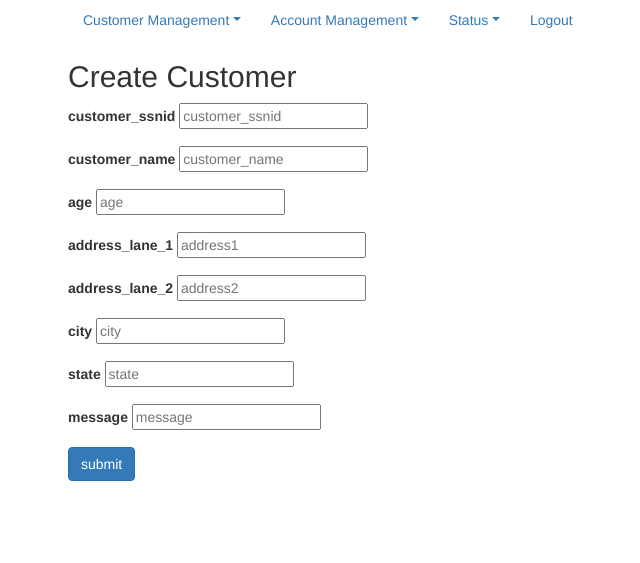
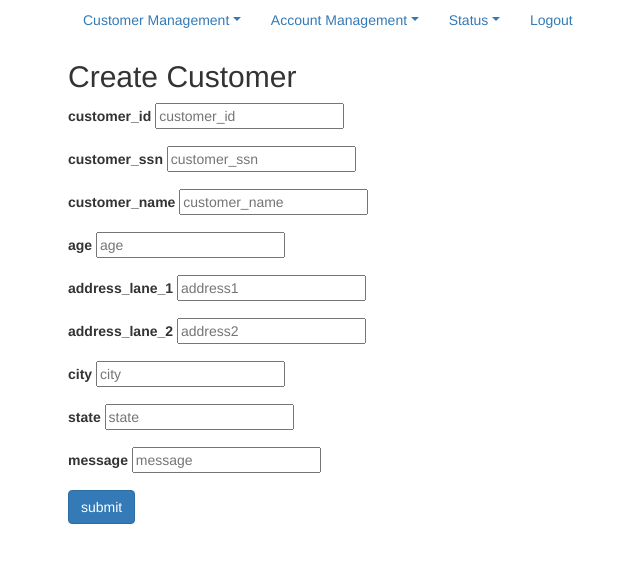
Before and after one commit to jinto-josan/retail_bank, a Flask app: page /create_customer in a window 1280 px wide. Shown: the top 563 px of the page, without its empty margins (17-657 px from the left). Run offline with Flask 2, Linux system fonts and the light colour scheme; some libraries are stand-ins or nearby versions.

Commit message:
finished customer and account

```diff
--- a/application/routes.py
+++ b/application/routes.py
@@ -2,17 +2,19 @@
 To define all the routes
 '''
 from application import app
-from flask import render_template,flash,redirect,request,url_for,jsonify
-from sqlalchemy import and_
+from flask import render_template,flash,redirect,request,url_for
 from sqlalchemy import text
-from application.forms import LoginForm
+from application.forms import LoginForm, CreateAccountForm, DeleteAccountForm, CustomerQueryForm
 from application import db
-from application.db_models import Userstore,Customer
-'''db.drop_all()
-db.create_all()
-db.session.add(Userstore(loginid='executive',password='executive',user_type='E'))
-db.session.add(Userstore(loginid='cashier',password='cashier',user_type='C'))
-db.session.commit()'''
+from application.db_models import Userstore, Customer, Accounts
+import datetime
+# db.session.commit()
+# db.drop_all()
+# db.create_all()
+# db.session.add(Userstore(loginid='executive',password='executive',user_type='E'))
+# db.session.add(Userstore(loginid='cashier',password='cashier',user_type='C'))
+# db.session.commit()
+
 
 @app.route('/',methods = ['GET','POST'])
 @app.route('/login', methods = ['GET', 'POST'])
@@ -30,7 +32,7 @@ def login():
         if len(user_type) == 0:
             flash('Entered Login ID or Password is Wrong !')
         else:
-            if(user_type[0] == 'E'):
+            if user_type[0] == 'E':
                 return redirect(url_for('create_customer'))
             else:
                 return redirect(url_for('cashier'))
@@ -40,10 +42,9 @@ def login():
 @app.route('/create_customer', methods=['GET', 'POST'])
 def create_customer():
     if request.method == 'POST':
-        # print(request.values)
         try:
-            customer_ssnid = request.values.get("customer_ssnid")
-            # print(customer_ssnid)
+            customer_id = request.values.get("customer_id")
+            customer_ssn = request.values.get('customer_ssn')
             customer_name = request.values.get('customer_name')
             age = request.values.get('age')
             address1 = request.values.get('address1')
@@ -52,24 +53,178 @@ def create_customer():
             state = request.values.get("state")
             # status = request.values.get("status")
             message = request.values.get("message")
-            db.session.add(Customer(customer_ssnid=customer_ssnid, customer_name=customer_name, age=age,
-                                    address_lane_1=address1, address_lane_2=address2, city=city, state=state,
+            db.session.add(Customer(customer_id=customer_id, customer_ssn=customer_ssn, customer_name=customer_name,
+                                    age=age, address_lane_1=address1, address_lane_2=address2, city=city, state=state,
                                     message=message))
-            out = {'success': True, 'message': "Customer creation initiated successfully"}
             db.session.commit()
             flash('Customer creation initiated successfully !')
-            # response = JsonResponse(out)
-            # response["Access-Control-Allow-Origin"] = "*"
-            # response["Access-Control-Allow-Methods"] = "GET, OPTIONS"
-            # response["Access-Control-Max-Age"] = "1000"
-            # response["Access-Control-Allow-Headers"] = "X-Requested-With, Content-Type"
-            #return jsonify(out)
-            # return render_template()
-        except Exception as e:
-            #print(e)
+            return render_template('customer_executive_layout.html')
+        except Exception:
             flash('Customer creation error')
-            #out = {'success': False, 'message': "some error occurred while creating user"}
-            #return jsonify(out)
-        return redirect(url_for('create_customer'))
+            return redirect(url_for('create_customer'))
     else:
         return render_template('create_customer.html')
+
+
+@app.route('/update_customer', methods=['GET', 'POST'])
+def update_customer():
+    if request.method == 'POST':
+        if len(list(request.values)) == 2:
+            try:
+                if len(request.values.get('customer_id')):
+                    sql = text("SELECT * FROM customers WHERE customer_id = :x")
+                    result = db.engine.execute(sql, x=request.values.get("customer_id"))
+                else:
+                    sql = text("SELECT * FROM customers WHERE customer_ssn = :x")
+                    result = db.engine.execute(sql, x=request.values.get("customer_ssn"))
+                data = []
+                for i in result:
+                    data.append(('customer_id', i.customer_id))
+                    data.append(('customer_ssn', i.customer_ssn))
+                    data.append(('old age', i.age))
+                    data.append(('old state', i.state))
+                    data.append(('old customer_name', i.customer_name))
+                    data.append(('old address 1', i.address_lane_1))
+                    data.append(('old address 2', i.address_lane_2))
+                    data.append(('old city', i.city))
+                return render_template('update_customer_details.html', data=data)
+            except Exception as e:
+                print(e)
+                flash('there is no such customer with that id')
+                return render_template('update_customer.html')
+        else:
+            customer_id = request.values.get('customer_id')
+            c = 0
+            if len(request.values.get('customer_name')) >= 1:
+                sql = text('update customers set {} = :x where customer_id = :y'.format('customer_name'))
+                db.engine.execute(sql, x=request.values.get('customer_name'), y=customer_id)
+                c += 1
+            if len(str(request.values.get('age'))) >= 1:
+                sql = text('update customers set {} = :x where customer_id = :y'.format('age'))
+                db.engine.execute(sql, x=request.values.get('age'), y=customer_id)
+                c += 1
+            if len(request.values.get('address_lane_1')) >= 1:
+                sql = text('update customers set {} = :x where customer_id = :y'.format('address_lane_1'))
+                db.engine.execute(sql, x=request.values.get('address_lane_1'), y=customer_id)
+                c += 1
+            if len(request.values.get('address_lane_2')) >= 2:
+                sql = text('update customers set {} = :x where customer_id = :y'.format('address_lane_2'))
+                db.engine.execute(sql, x=request.values.get('address_lane_2'), y=customer_id)
+                c += 1
+            if len(request.values.get('city')) >= 1:
+                sql = text('update customers set {} = :x where customer_id = :y'.format('city'))
+                db.engine.execute(sql, x=request.values.get('city'), y=customer_id)
+                c += 1
+            if len(request.values.get('state')) >= 1:
+                sql = text('update customers set {} = :x where customer_ssnid = :y'.format('state'))
+                db.engine.execute(sql, x=request.values.get('state'), y=customer_id)
+                c += 1
+            if c:
+                flash('your updates are in progress')
+            else:
+                flash("you didn't make any changes")
+            return render_template('customer_executive_layout.html')
+    else:
+        return render_template('update_customer.html')
+
+
+@app.route('/delete_customer', methods=['GET', 'POST'])
+def delete_customer():
+    if request.method == 'POST':
+        if len(list(request.values)) == 1:
+            sql = text("SELECT * FROM customers WHERE customer_id = :x")
+            result = db.engine.execute(sql, x=request.values.get("customer_id"))
+            data = []
+            for i in result:
+                data.append(('customer_id', i.customer_id))
+                data.append(('customer_ssn', i.customer_ssn))
+                data.append(('old age', i.age))
+                data.append(('old state', i.state))
+                data.append(('old customer_name', i.customer_name))
+                data.append(('old address 1', i.address_lane_1))
+                data.append(('old address 2', i.address_lane_2))
+                data.append(('old city', i.city))
+            return render_template('confirm_delete_customer.html', data=data)
+        else:
+            sql = text("DELETE FROM customers WHERE customer_id = :x")
+            db.engine.execute(sql, x=request.values.get('customer_id'))
+            flash('customer deleted')
+            return render_template('customer_executive_layout.html')
+    else:
+        return render_template('delete_customer.html')
+
+
+@app.route('/create_account', methods=['GET', 'POST'])
+def create_account():
+    form = CreateAccountForm()
+    if form.validate_on_submit():
+        sql = text( "SELECT  customer_name FROM customers WHERE customer_id = :x ")
+        rslt = db.engine.execute(sql,x=form.customer_id.data)
+        name = [row[0] for row in rslt]
+        if len(name) == 0:
+            flash('Customer Id not found !')
+        else:
+            acnt_sql = text( "SELECT  customer_id FROM accounts WHERE account_id = :x ")
+            acnt_rslt = db.engine.execute(acnt_sql,x=form.account_id.data)
+            if len([row[0] for row in acnt_rslt]) == 0:
+                flash('Account creation initiated successfully')
+                customer_id=form.customer_id.data
+                account_id =form.account_id.data
+                account_type =form.account_type.data
+                dep_amt = form.dep_amt.data
+                db.session.add(Accounts(customer_id=customer_id, account_id=account_id, account_type=account_type,
+                                        balance=dep_amt, message='Initiated Successfully', status='Completed',
+                                        last_updated=datetime.datetime.now()))
+                db.session.commit()
+            else:
+                flash('Account already exists')
+            return redirect(url_for('create_account'))
+    else:
+        for key in form.errors:
+            flash('Invalid '+ key)
+    return render_template('create_account.html', form = form)
+
+
+@app.route('/query_customer', methods=['GET', 'POST'])
+def query_customer():
+    form = CustomerQueryForm()
+    if form.validate_on_submit():
+        cid= form.customer_id.data
+        ssn= form.ssn.data
+        if (ssn==None) ^ (cid==None):
+            sql = text( "SELECT customer_id FROM customers WHERE customer_id = :x or customer_ssn =:y")
+            rslt = db.engine.execute(sql,x=cid,y=ssn)
+            id = [row[0] for row in rslt]
+            if len(id) == 0:
+                flash('Customer Id or Customer SSN not found !')
+            else:
+                return redirect(url_for('delete_account',idx=id))
+        else:
+            flash('Please provide either customer id or ssid')
+        return redirect(url_for('query_customer'))
+    else:
+        for key in form.errors:
+            flash('Invalid '+ key)
+    return render_template('query_customer.html', form = form)
+
+
+@app.route('/delete_account', methods=['GET', 'POST'])
+def delete_account():
+    form = DeleteAccountForm()
+    cid = int(request.args.get('idx'))
+    sql = text( "SELECT  account_id FROM accounts WHERE customer_id= :x")
+    rslt = db.engine.execute(sql,x=cid)
+    ids = [row[0] for row in rslt]
+    chcs = list(zip(ids,ids))
+    print(chcs)
+    form.account_id_choices.choices= chcs
+    if form.validate_on_submit():
+        print('deleted')
+        db.engine.execute("DELETE FROM accounts WHERE account_id= :x",x=form.account_id_choices.data)
+        db.session.commit()
+        flash('Account deletion initiated successfully')
+        return redirect(url_for('delete_account',idx=cid))
+    else:
+        for key in form.errors:
+            flash('Invalid '+ key)
+    return render_template('delete_account.html', form = form)
--- a/application/templates/create_customer.html
+++ b/application/templates/create_customer.html
@@ -10,36 +10,36 @@
 
 <form method="post" id="test-form">
    <div class="form-group">
-     <label>customer_ssnid</label>
-     <input type="number" name="customer_ssnid" placeholder="customer_ssnid"/>
+     <label>customer_id</label>
+     <input type="text" pattern="\d*" name="customer_id" minlength="9" maxlength="9" placeholder="customer_id" required/>
+   </div>
+    <div class="form-group">
+     <label>customer_ssn</label>
+     <input type="text" pattern="\d*" name="customer_ssn" minlength="9" maxlength="9" placeholder="customer_ssn" required/>
    </div>
    <div class="form-group">
      <label>customer_name</label>
-     <input type="text" name="customer_name" placeholder="customer_name"/>
+     <input type="text" name="customer_name" placeholder="customer_name" required/>
     </div>
     <div class="form-group">
       <label>age</label>
-      <input type="number" name="age" placeholder="age"/>
+      <input type="number" name="age" placeholder="age" required/>
     </div>
     <div class="form-group">
       <label>address_lane_1</label>
-      <input type="text" name="address1" placeholder="address1"/>
+      <input type="text" name="address1" placeholder="address1" required/>
     </div>
     <div class="form-group">
       <label>address_lane_2</label>
-      <input type="text" name="address2" placeholder="address2"/>
+      <input type="text" name="address2" placeholder="address2" required/>
     </div>
     <div class="form-group">
       <label>city</label>
-      <input type="text" name="city" placeholder="city"/>
+      <input type="text" name="city" placeholder="city" required/>
     </div>
-<!--  <div class="form-group">-->
-<!--    <label>city</label>-->
-<!--    <input type="text" name="city" placeholder="city"/>-->
-<!--  </div>-->
     <div class="form-group">
       <label>state</label>
-      <input type="text" name="state" placeholder="state"/>
+      <input type="text" name="state" placeholder="state" required/>
     </div>
     <div class="form-group">
       <label>message</label>
@@ -47,43 +47,5 @@
     </div>
       <button type="submit" id="sub-button" class="btn btn-primary">submit</button>
     </form>
-    <script
-    src="https://code.jquery.com/jquery-3.4.1.min.js"
-    integrity="sha256-CSXorXvZcTkaix6Yvo6HppcZGetbYMGWSFlBw8HfCJo="
-    crossorigin="anonymous"></script>
-    <script src="https://cdn.jsdelivr.net/npm/sweetalert2@9"></script>
-
-
-<script>
-var $form = $('form#test-form');
-
-$('#submit-form').on('click', function(e) {
-  e.preventDefault();
-    var jqxhr = $.ajax({
-    url: 'http://127.0.0.1:5000/createuser',
-    method: "GET",
-    dataType: "json",
-    data: $form.serialize(),
-    success: function(result){
-        console.log(result);
-        if(result['success']){
-          Swal.fire({
-                icon: 'success',
-                title: result["message"],
-                showConfirmButton: false,
-                timer: 2500
-              })
-        }else{
-        Swal.fire({
-              icon: 'error',
-              title: result["message"],
-              text: 'Some thing went wrong',
-              timer: 3000
-            })
-        }
-    }
-});
-});
-</script>
 
 {% endblock %}
--- a/application/templates/customer_executive_layout.html
+++ b/application/templates/customer_executive_layout.html
@@ -8,18 +8,18 @@
     <div class="dropdown-menu">
       <a class="dropdown-item" href="/create_customer">Create Customer</a>
       <div class="dropdown-divider"></div>
-      <a class="dropdown-item" href="#">Update Customer</a>
+      <a class="dropdown-item" href="/update_customer">Update Customer</a>
       <div class="dropdown-divider"></div>
-      <a class="dropdown-item" href="#">Delete Customer</a>
+      <a class="dropdown-item" href="/delete_customer">Delete Customer</a>
     </div>
   </li>
 
   <li class="nav-item dropdown">
     <a class="nav-link dropdown-toggle" data-toggle="dropdown" href="#" role="button" aria-haspopup="true" aria-expanded="false">Account Management</a>
     <div class="dropdown-menu">
-      <a class="dropdown-item" href="#">Create Account</a>
+      <a class="dropdown-item" href="/create_account">Create Account</a>
       <div class="dropdown-divider"></div>
-      <a class="dropdown-item" href="#">Delete Account</a>
+      <a class="dropdown-item" href="/query_customer">Delete Account</a>
     </div>
   </li>
 
@@ -35,6 +35,12 @@
     <a class="nav-link" href="#">Logout</a>
   </li>
 </ul>
+{% for msg in get_flashed_messages() %}
+ <div class="alert alert-danger" role="alert">
+   <button type="button" class="close" data-dismiss="alert">&times;</button>
+   {{ msg }}
+ </div>
+ {% endfor %}
 {% block content %}
 {% endblock %}
 {% endblock %}
```
Also changed, not shown: application/db_models.py (+9 -3 lines), application/forms.py (+24 -8 lines), application/templates/confirm_delete_customer.html (added, +21 -0 lines), application/templates/create_account.html (added, +24 -0 lines), application/templates/delete_account.html (added, +17 -0 lines), application/templates/delete_customer.html (added, +14 -0 lines), application/templates/query_customer.html (added, +19 -0 lines), application/templates/update_customer.html (added, +18 -0 lines), application/templates/update_customer_details.html (added, +42 -0 lines), data.sqlite.
